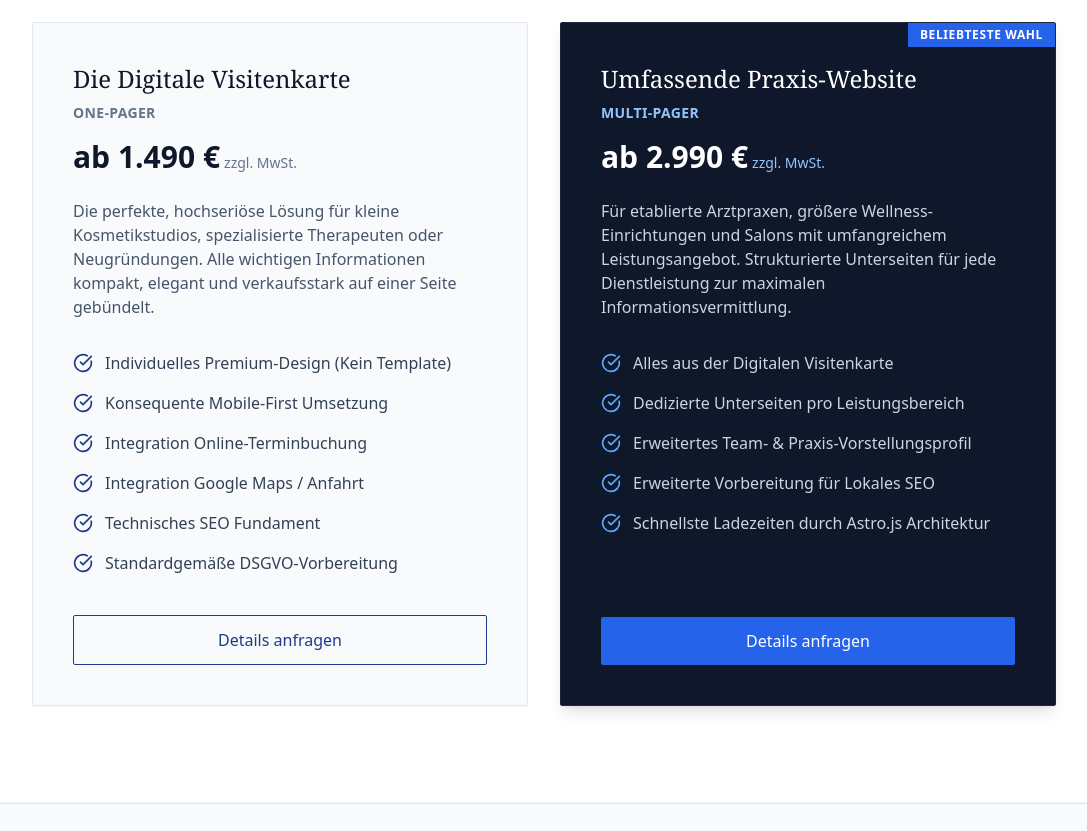
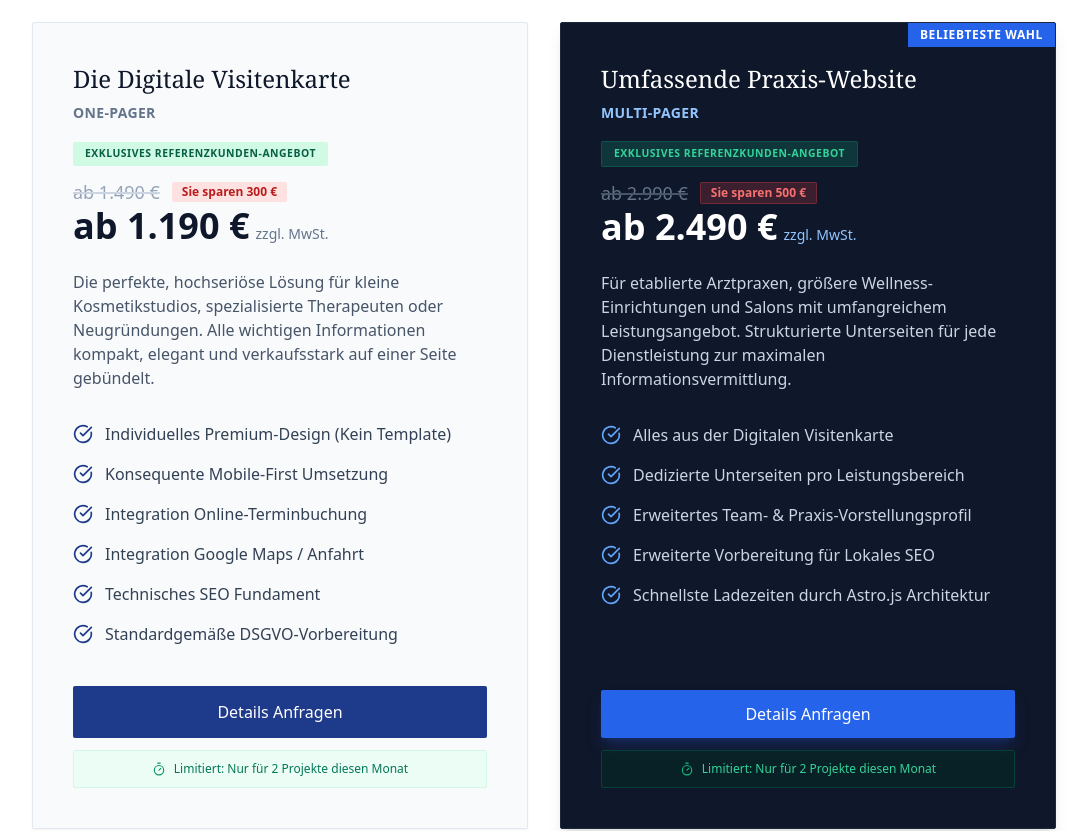
Before and after one commit to DieserLaurenz/lcg-webdesign, an Astro site: page / in a window 1280 px wide. Shown: the part 3660-4491 px from the top of the page, without its empty margins (96-1183 px from the left). Built offline with nearby package versions, Linux system fonts and the light colour scheme; Astro itself is replaced by a stand-in of ours.

Commit message:
Changed prices

```diff
--- a/App.jsx
+++ b/App.jsx
@@ -51,7 +51,8 @@ const Reveal = ({ children, delay = 0, className = "", direction = "up" }) => {
   return (
     <div
       ref={ref}
-      className={`transition-all duration-1000 ease-out ${isVisible ? "opacity-100" : "opacity-0"
+      className={`transition-all duration-1000 ease-out ${
+        isVisible ? "opacity-100" : "opacity-0"
       } ${getTranslateClass()} ${className}`}
       style={{ transitionDelay: `${delay}ms` }}
     >
@@ -78,8 +79,7 @@ export default function AgencySite() {
     <div className="min-h-screen bg-slate-50 text-slate-800 font-sans selection:bg-blue-100 selection:text-blue-900 overflow-x-hidden">
 
       {/* --- INJECT CUSTOM FONTS & KEYFRAMES --- */}
-      <style dangerouslySetInnerHTML={{
-        __html: `
+      <style dangerouslySetInnerHTML={{__html: `
         /* Verstecke die Scrollbar für einen authentischen Smartphone-Look */
         .no-scrollbar::-webkit-scrollbar {
           display: none; /* Chrome, Safari, Edge */
@@ -95,7 +95,7 @@ export default function AgencySite() {
         <div className="max-w-7xl mx-auto px-6 h-20 flex items-center justify-between">
           <button
             className="flex items-center cursor-pointer focus:outline-none focus-visible:ring-2 focus-visible:ring-blue-900 rounded-sm group"
-            onClick={() => window.scrollTo(0, 0)}
+            onClick={() => window.scrollTo(0,0)}
             aria-label="Zur Startseite"
           >
             {/* Seriöses, minimalistisches Typografie-Logo */}
@@ -301,13 +301,12 @@ export default function AgencySite() {
           <div className="grid md:grid-cols-2 gap-16 items-center">
             <Reveal direction="right">
               <div className="relative">
-                  <div className="aspect-[3/4] md:aspect-square bg-white rounded-sm border border-slate-200 overflow-hidden relative z-10">
-                    <img
-                      src="/uber-mich.webp"
-                      alt="Portrait von Laurenz Gilbert"
-                      className="w-full h-full object-cover"
-                      loading="lazy"
-                    />
+                {/* Image Placeholder */}
+                <div className="aspect-[3/4] md:aspect-square bg-white rounded-sm border border-slate-200 flex flex-col items-center justify-center text-slate-400 relative z-10">
+                  <div className="w-20 h-20 bg-slate-100 rounded-full flex items-center justify-center mb-4">
+                    <span className="text-slate-500 font-serif text-2xl">Foto</span>
+                  </div>
+                  <p className="text-sm">[Platzhalter für professionelles Portrait]</p>
                 </div>
                 {/* Decorative element */}
                 <div className="absolute -bottom-6 -left-6 w-32 h-32 bg-white border border-slate-200 rounded-sm -z-10 hidden md:block"></div>
@@ -353,13 +352,26 @@ export default function AgencySite() {
           <div className="grid md:grid-cols-2 gap-8 max-w-5xl mx-auto">
             {/* Package 1 */}
             <Reveal delay={100} direction="up" className="h-full">
-                <div className="bg-slate-50 p-8 md:p-10 border border-slate-200 rounded-sm shadow-sm hover:shadow-md transition-shadow h-full flex flex-col">
+              <div className="bg-slate-50 p-8 md:p-10 border border-slate-200 rounded-sm shadow-sm hover:shadow-md transition-shadow h-full flex flex-col relative">
                 <div className="mb-6">
                   <h3 className="font-serif text-2xl text-slate-900 mb-2">Die Digitale Visitenkarte</h3>
                   <p className="text-slate-500 text-sm uppercase tracking-wide font-semibold mb-4">One-Pager</p>
-                    <div className="flex items-baseline gap-1">
-                      <span className="text-3xl font-bold text-slate-900">ab 1.490 €</span>
+
+                  {/* Werbendes Promo-Badge */}
+                  <div className="inline-block px-3 py-1 bg-emerald-100 text-emerald-800 text-[0.65rem] font-bold uppercase tracking-wider rounded-sm mb-3">
+                    Exklusives Referenzkunden-Angebot
+                  </div>
+
+                  {/* Durchgestrichener alter Preis, Ersparnis und neuer Aktionspreis */}
+                  <div className="flex flex-col">
+                    <div className="flex items-center gap-3 mb-1">
+                      <span className="text-lg text-slate-400 line-through decoration-slate-300 decoration-2 font-medium">ab 1.490 €</span>
+                      <span className="px-2.5 py-0.5 bg-red-100 text-red-700 text-xs font-bold rounded-sm">Sie sparen 300 €</span>
+                    </div>
+                    <div className="flex items-baseline gap-1.5 -mt-1">
+                      <span className="text-4xl font-bold text-slate-900">ab 1.190 €</span>
                       <span className="text-sm text-slate-500 font-medium">zzgl. MwSt.</span>
+                    </div>
                   </div>
                 </div>
                 <p className="text-slate-600 mb-8">
@@ -373,24 +385,43 @@ export default function AgencySite() {
                   <ListItem text="Technisches SEO Fundament" />
                   <ListItem text="Standardgemäße DSGVO-Vorbereitung" />
                 </ul>
-                  <button onClick={() => scrollTo('kontakt')} className="w-full py-3 px-4 border border-blue-900 text-blue-900 font-medium rounded-sm hover:bg-blue-50 transition-colors">
-                    Details anfragen
+                <div className="flex flex-col gap-3">
+                  <button onClick={() => scrollTo('kontakt')} className="w-full py-3 px-4 border-2 border-blue-900 bg-blue-900 text-white font-medium rounded-sm hover:bg-blue-800 transition-colors">
+                    Details Anfragen
                   </button>
+                  <div className="flex items-center justify-center gap-2 text-xs text-emerald-700 font-medium bg-emerald-50 py-2.5 rounded-sm border border-emerald-100">
+                    <Timer size={14} className="text-emerald-600" />
+                    Limitiert: Nur für 2 Projekte diesen Monat
+                  </div>
+                </div>
               </div>
             </Reveal>
 
             {/* Package 2 */}
             <Reveal delay={200} direction="up" className="h-full">
               <div className="bg-[#0f172a] p-8 md:p-10 border border-slate-800 rounded-sm shadow-lg h-full flex flex-col relative overflow-hidden">
-                  <div className="absolute top-0 right-0 bg-blue-600 text-white text-xs font-bold px-3 py-1 uppercase tracking-wider">
+                <div className="absolute top-0 right-0 bg-blue-600 text-white text-xs font-bold px-3 py-1 uppercase tracking-wider z-20">
                   Beliebteste Wahl
                 </div>
                 <div className="mb-6 relative z-10">
                   <h3 className="font-serif text-2xl text-white mb-2">Umfassende Praxis-Website</h3>
                   <p className="text-blue-300 text-sm uppercase tracking-wide font-semibold mb-4">Multi-Pager</p>
-                    <div className="flex items-baseline gap-1">
-                      <span className="text-3xl font-bold text-white">ab 2.990 €</span>
+
+                  {/* Werbendes Promo-Badge (Dunkel-Modus) */}
+                  <div className="inline-block px-3 py-1 bg-emerald-500/20 text-emerald-400 text-[0.65rem] font-bold uppercase tracking-wider rounded-sm mb-3 border border-emerald-500/20">
+                    Exklusives Referenzkunden-Angebot
+                  </div>
+
+                  {/* Durchgestrichener alter Preis, Ersparnis und neuer Aktionspreis */}
+                  <div className="flex flex-col">
+                    <div className="flex items-center gap-3 mb-1">
+                      <span className="text-lg text-slate-500 line-through decoration-slate-600 decoration-2 font-medium">ab 2.990 €</span>
+                      <span className="px-2.5 py-0.5 bg-red-500/20 border border-red-500/30 text-red-400 text-xs font-bold rounded-sm">Sie sparen 500 €</span>
+                    </div>
+                    <div className="flex items-baseline gap-1.5 -mt-1">
+                      <span className="text-4xl font-bold text-white">ab 2.490 €</span>
                       <span className="text-sm text-blue-300 font-medium">zzgl. MwSt.</span>
+                    </div>
                   </div>
                 </div>
                 <p className="text-slate-300 mb-8 relative z-10">
@@ -403,9 +434,15 @@ export default function AgencySite() {
                   <ListItem text="Erweiterte Vorbereitung für Lokales SEO" dark />
                   <ListItem text="Schnellste Ladezeiten durch Astro.js Architektur" dark />
                 </ul>
-                  <button onClick={() => scrollTo('kontakt')} className="w-full py-3 px-4 bg-blue-600 text-white font-medium rounded-sm hover:bg-blue-500 transition-colors relative z-10">
-                    Details anfragen
+                <div className="flex flex-col gap-3 relative z-10">
+                  <button onClick={() => scrollTo('kontakt')} className="w-full py-3 px-4 bg-blue-600 text-white font-medium rounded-sm hover:bg-blue-500 transition-colors shadow-lg shadow-blue-900/50">
+                    Details Anfragen
                   </button>
+                  <div className="flex items-center justify-center gap-2 text-xs text-emerald-400 font-medium bg-emerald-950/50 py-2.5 rounded-sm border border-emerald-800/50">
+                    <Timer size={14} className="text-emerald-500" />
+                    Limitiert: Nur für 2 Projekte diesen Monat
+                  </div>
+                </div>
               </div>
             </Reveal>
           </div>
@@ -561,7 +598,6 @@ function AutoScrollMockup() {
   const scrollRef = useRef(null);
   const containerRef = useRef(null);
   const [isVisible, setIsVisible] = useState(false);
-  const [isMobileViewport, setIsMobileViewport] = useState(false);
   const hasInteracted = useRef(false);
   const exactScrollPos = useRef(0);
   const currentSpeed = useRef(0);
@@ -580,38 +616,20 @@ function AutoScrollMockup() {
     return () => observer.disconnect();
   }, []);
 
-  useEffect(() => {
-    const mediaQuery = window.matchMedia("(max-width: 767px)");
-    const updateViewport = (event) => {
-      setIsMobileViewport(event.matches);
-    };
-
-    setIsMobileViewport(mediaQuery.matches);
-    mediaQuery.addEventListener("change", updateViewport);
-
-    return () => {
-      mediaQuery.removeEventListener("change", updateViewport);
-    };
-  }, []);
-
   // 2. Delay Logik für die 3 Sekunden Pause
   useEffect(() => {
     let timeoutId;
     if (isVisible) {
-      if (isMobileViewport) {
-        delayPassed.current = true;
-      } else {
       // Timer starten, wenn das Mockup sichtbar wird
       timeoutId = setTimeout(() => {
         delayPassed.current = true;
-        }, 2000);
-      }
+      }, 3000);
     } else {
       // Timer zurücksetzen, wenn der Nutzer wieder wegschrollt
       delayPassed.current = false;
     }
     return () => clearTimeout(timeoutId);
-  }, [isVisible, isMobileViewport]);
+  }, [isVisible]);
 
   // 3. Animations-Logik
   useEffect(() => {
@@ -624,8 +642,8 @@ function AutoScrollMockup() {
 
       // NEU: Checkt zusätzlich, ob delayPassed.current true ist (3s sind vergangen)
       if (scrollContainer && isVisible && delayPassed.current) {
-        // Sanftes Anfahren (Easing): Geschwindigkeit extrem langsam aufbauen bis 0.5
-        if (currentSpeed.current < 0.5) {
+        // Sanftes Anfahren (Easing): Geschwindigkeit extrem langsam aufbauen bis 0.35
+        if (currentSpeed.current < 0.35) {
           currentSpeed.current += 0.002; // Sanfter Anstieg
         }
 
@@ -685,7 +703,7 @@ function AutoScrollMockup() {
           {/* HIER KOMMT DEIN ECHTER LANGER SCREENSHOT REIN: */}
           <img
             src="/Bodywork%20Berlin%20-%20Mobile.webp"
-            alt="Platzhalter für langen Screenshot"
+            alt="Bodywork Berlin Mobile Screenshot"
             className="w-full h-auto block pointer-events-none select-none"
           />
         </div>
```
Also changed, not shown: 1 other file. Lines whose indentation alone changed are shown as unchanged.
